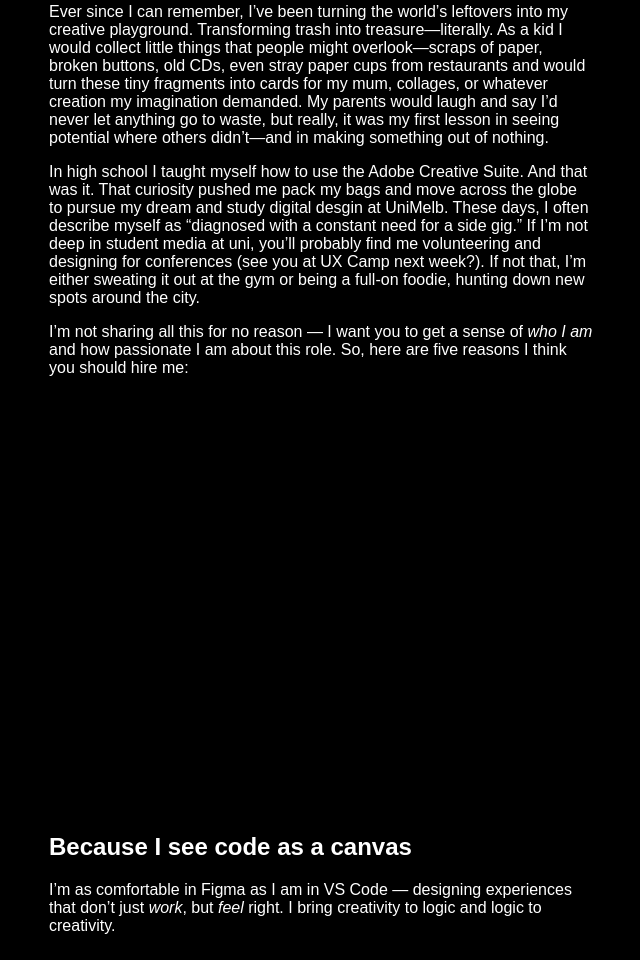
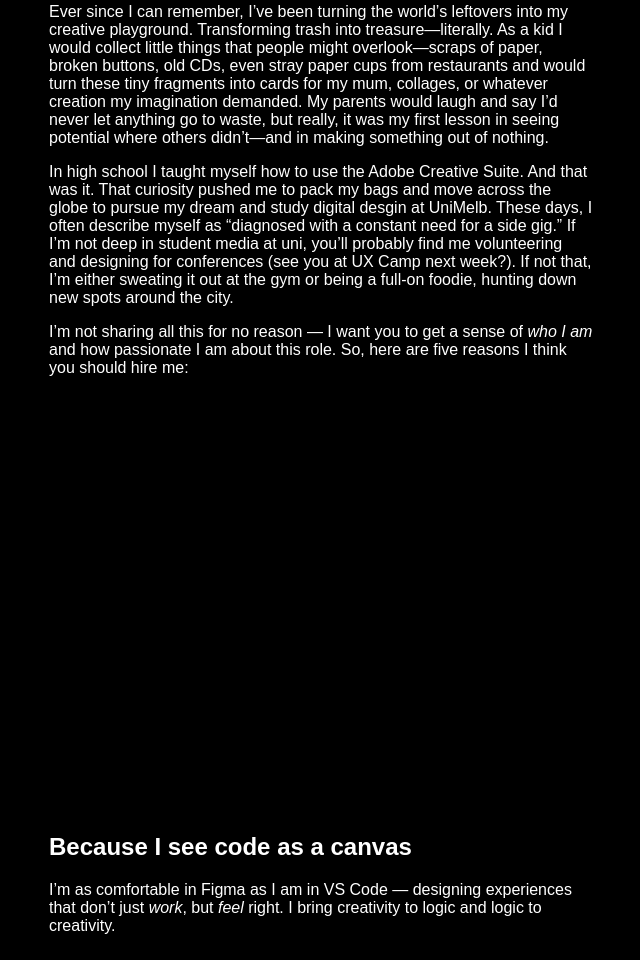
Before and after one commit to gunjaaaann/ACMI-why-you-should-hire-me, a plain HTML site: page index.html in a window 1280 px wide. Shown: the part 1118-2078 px from the top of the page, without its empty margins (527-1167 px from the left). Drawn offline with Linux system fonts and the light colour scheme; a web font is replaced by a local one.

Commit message:
Update index.html

```diff
--- a/index.html
+++ b/index.html
@@ -177,7 +177,7 @@
         would turn these tiny fragments into cards for my mum, collages, or whatever creation my imagination demanded. My parents would laugh and say I’d never
         let anything go to waste, but really, it was my first lesson in seeing potential where others didn’t—and in making something out of nothing.
       </p>
-      <p>In high school I taught myself how to use the Adobe Creative Suite. And that was it. That curiosity pushed me pack my bags and move across the globe
+      <p>In high school I taught myself how to use the Adobe Creative Suite. And that was it. That curiosity pushed me to pack my bags and move across the globe
         to pursue my dream and study digital desgin at UniMelb. These days, I often describe myself as “diagnosed with a constant need for a side gig.”
         If I’m not deep in student media at uni, you’ll probably find me volunteering and designing for conferences (see you at UX Camp next week?). If not
         that, I’m either sweating it out at the gym or being a full-on foodie, hunting down new spots around the city.</p>
```
